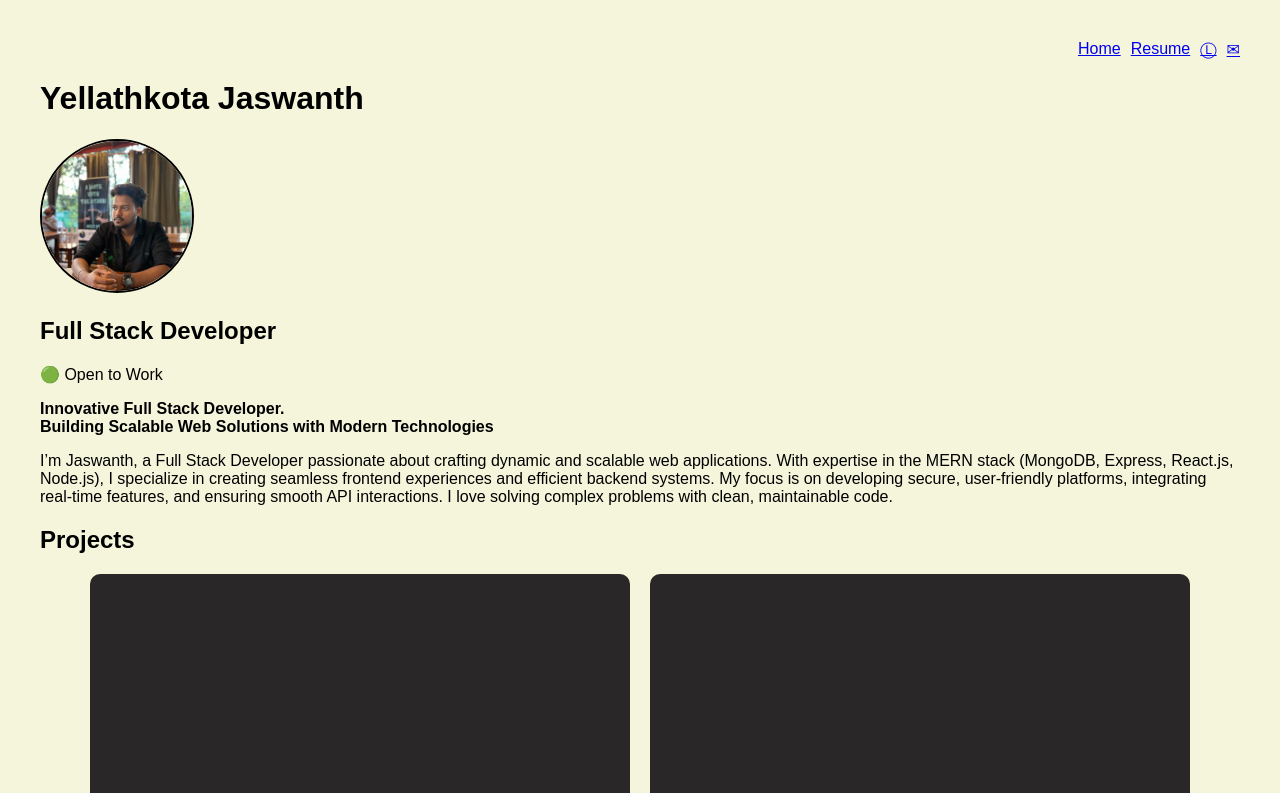
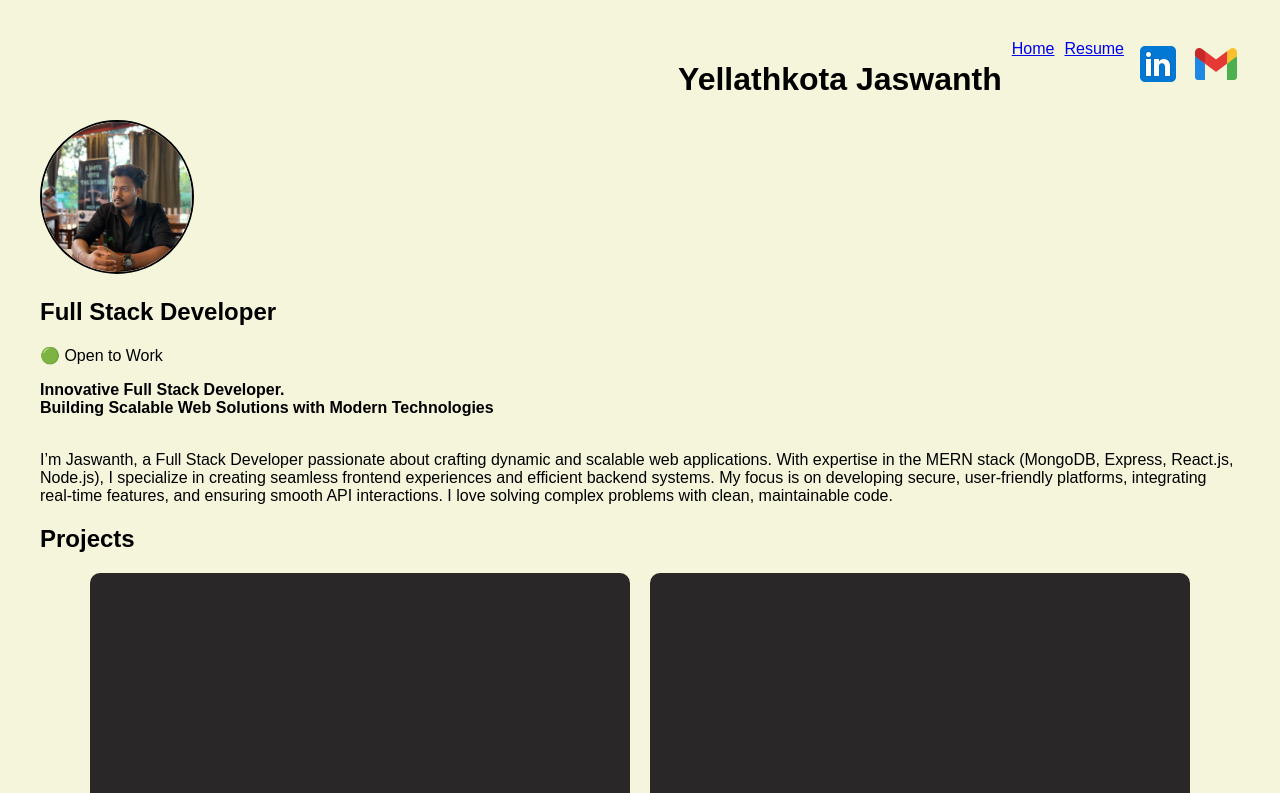
Before and after one commit to Yellathkota-Jaswanth/Portfolio, a plain HTML site: page index.html in a window 1280 px wide. Shown: the top 793 px of the page. Drawn offline with Linux system fonts and the light colour scheme.

Commit message:
Update index.html

```diff
--- a/index.html
+++ b/index.html
@@ -5,26 +5,31 @@
     <meta name="viewport" content="width=device-width, initial-scale=1.0">
     <title>Document</title>
     <link rel="stylesheet" href="style.css">
+
 </head>
 <body>
     <div class="top">
+        <h1 class="name">Yellathkota Jaswanth</h1>
         <a href="index.html">Home</a>
         <a href="Resume.pdf">Resume</a>
-        <a href="https://www.linkedin.com/in/jaswanth-y-87b9ab2a1/">&#x24C1; </a>
+        <a href="https://www.linkedin.com/in/jaswanth-y-87b9ab2a1/">
+            <img src="images/icons8-linkedin-48.png" class="linkedin">
+        </a>
         <a href="mailto:jaswanth.yellathkota@gmail.com">
-            <i class="fas fa-envelope"></i> &#9993;
+            <img src="images/icons8-gmail-48.png" class="gmail">
         </a>
     </div>
 
-    <h1>Yellathkota Jaswanth</h1>
+
     <img src="images/Picture.jpg" class="picture" alt="Yellathkota Jaswanth">
     <h2>Full Stack Developer</h2>
     <p>🟢 Open to Work</p>
 
+    <div class="heading">
     <b>Innovative Full Stack Developer.<br>
-    Building Scalable Web Solutions with Modern Technologies</b><br>
+    Building Scalable Web Solutions with Modern Technologies</b></div><br>
 
-    <p>I’m Jaswanth, a Full Stack Developer passionate about crafting dynamic and scalable web applications. With expertise in the MERN stack (MongoDB, Express, React.js, Node.js), I specialize in creating seamless frontend experiences and efficient backend systems. My focus is on developing secure, user-friendly platforms, integrating real-time features, and ensuring smooth API interactions. I love solving complex problems with clean, maintainable code.</p>
+    <div class="content"><p>I’m Jaswanth, a Full Stack Developer passionate about crafting dynamic and scalable web applications. With expertise in the MERN stack (MongoDB, Express, React.js, Node.js), I specialize in creating seamless frontend experiences and efficient backend systems. My focus is on developing secure, user-friendly platforms, integrating real-time features, and ensuring smooth API interactions. I love solving complex problems with clean, maintainable code.</p></div>
 
     <h2>Projects</h2>
     <div class="projects-container">
```
